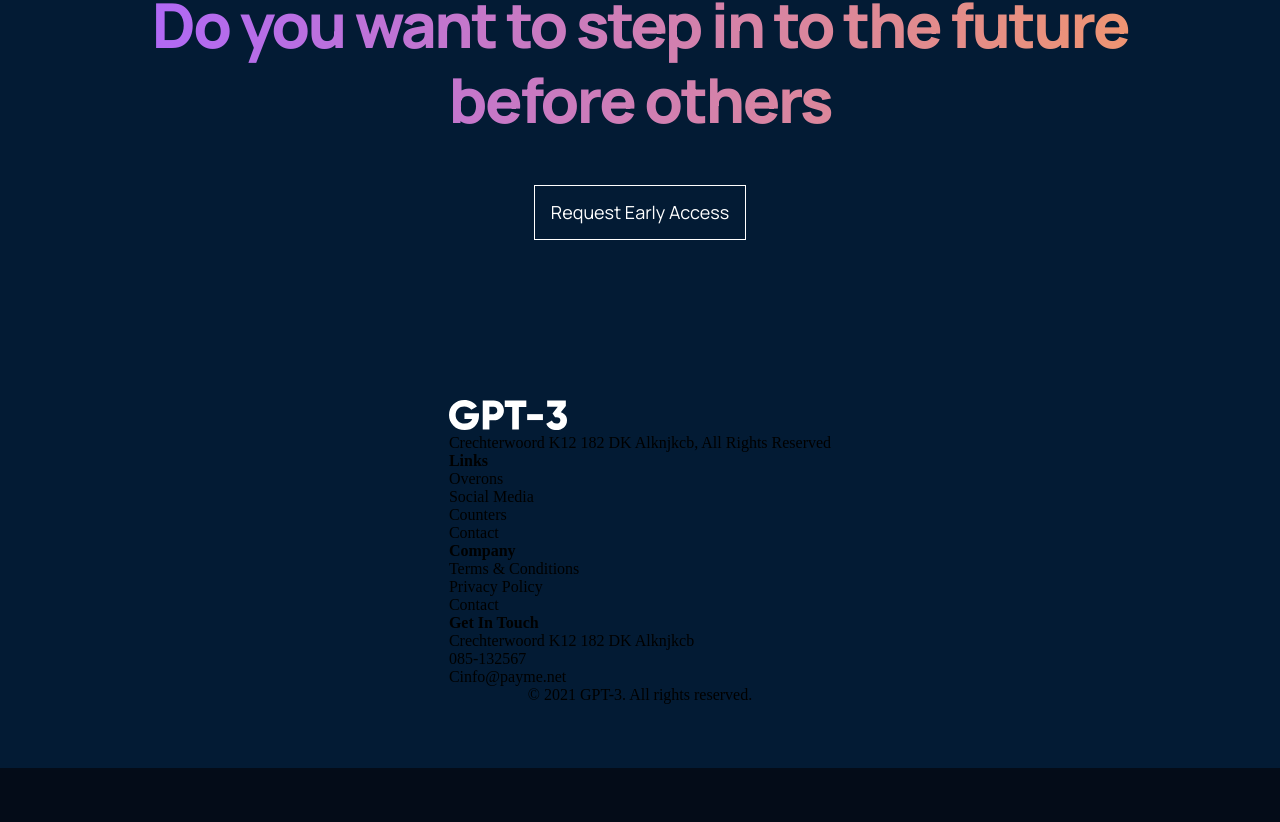
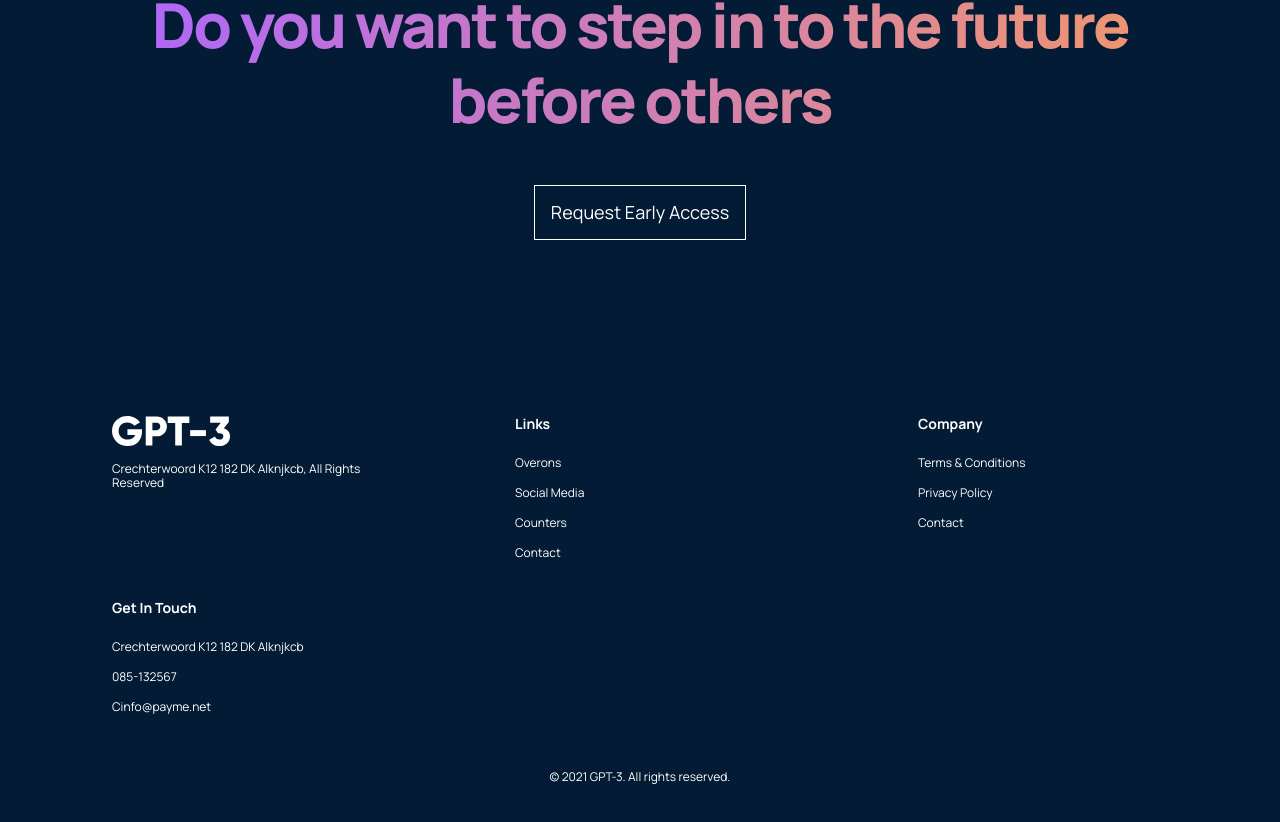
Before and after one commit to cjchika/web_ui, a React (Create React App) app: page / in a window 1280 px wide. Shown: the part 4249-5071 px from the top of the page. Before the commit the page ends 5017 px from the top, so only its background shows below. Built offline with nearby package versions, Linux system fonts and the light colour scheme.

Commit message:
Footer styles

```diff
--- a/src/containers/footer/Footer.jsx
+++ b/src/containers/footer/Footer.jsx
@@ -19,7 +19,7 @@
           <img src={gpt3Logo} alt='logo' />
           <p>Crechterwoord K12 182 DK Alknjkcb, All Rights Reserved</p>
         </div>
-        <div className='gpt3__footer-links_links'>
+        <div className='gpt3__footer-links_div'>
           <h4>Links</h4>
           <p>Overons</p>
           <p>Social Media</p>
@@ -27,14 +27,14 @@
           <p>Contact</p>
         </div>
 
-        <div className='gpt3__footer-links_links'>
+        <div className='gpt3__footer-links_div'>
           <h4>Company</h4>
           <p>Terms & Conditions </p>
           <p>Privacy Policy</p>
           <p>Contact</p>
         </div>
 
-        <div className='gpt3__footer-links_links'>
+        <div className='gpt3__footer-links_div'>
           <h4>Get In Touch</h4>
           <p>Crechterwoord K12 182 DK Alknjkcb</p>
           <p>085-132567</p>
--- a/src/containers/footer/footer.css
+++ b/src/containers/footer/footer.css
@@ -3,7 +3,6 @@
 	flex-direction: column;
 	justify-content: center;
 	align-items: center;
-
 	background: var(--color-footer);
 }
 
@@ -37,6 +36,76 @@
 	font-family: var(--font-family);
 	font-size: 18px;
 	line-height: 21px;
-
 	color: #FFFFFF;
 }
+
+.gpt3__footer-links {
+	display: flex;
+	justify-content: space-between;
+	align-items: flex-start;
+	flex-wrap: wrap;
+	flex-direction: row;
+	width: 100%;
+	text-align: left;
+}
+
+.gpt3__footer-links div {
+	width: 250px;
+	margin: 1rem;
+}
+
+.gpt3__footer-links_logo {
+	display: flex;
+	flex-direction: column;
+}
+
+.gpt3__footer-links_logo img {
+	width: 118px;
+	height: 30px;
+	margin-bottom: 1rem;
+}
+
+.gpt3__footer-links_logo p {
+	font-family: var(--font-family);
+	font-size: 12px;
+	line-height: 14px;
+	color: #FFFFFF;
+}
+
+.gpt3__footer-links_div {
+	display: flex;
+	flex-direction: column;
+	justify-content: flex-start;
+}
+
+.gpt3__footer-links_div h4 {
+	font-family: var(--font-family);
+	font-size: 14px;
+	line-height: 16px;
+	color: #FFFFFF;
+
+	margin-bottom: 1rem;
+}
+
+.gpt3__footer-links_div p {
+	font-family: var(--font-family);
+	font-size: 12px;
+	line-height: 14px;
+	color: #FFFFFF;
+
+	margin: 0.5rem 0;
+	cursor: pointer;
+}
+
+.gpt3__footer-copyright {
+	margin-top: 2rem;
+	text-align: center;
+	width: 100%;
+}
+
+.gpt3__footer-copyright p {
+	font-family: var(--font-family);
+	font-size: 12px;
+	line-height: 14px;
+	color: #FFFFFF;
+}
```
